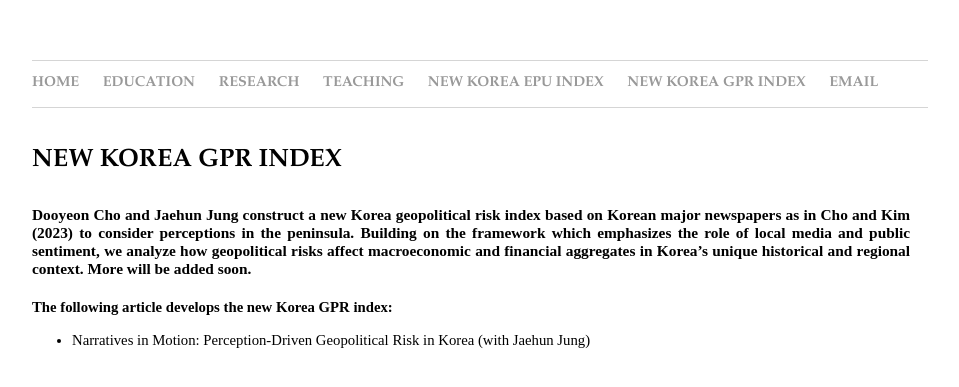
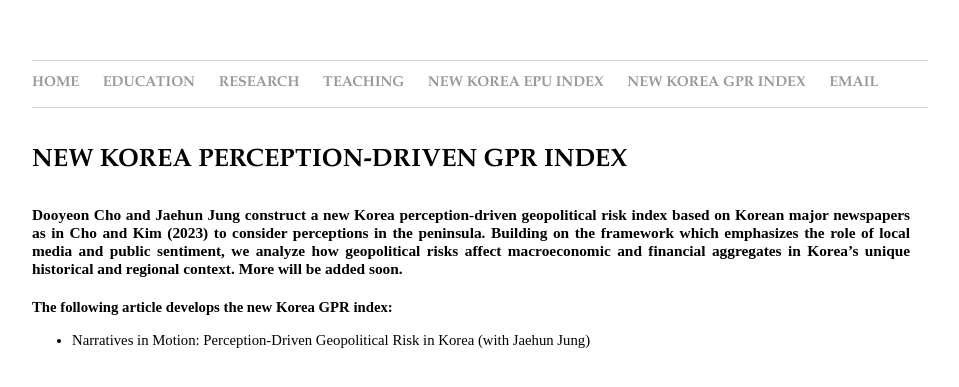
Before and after one commit to dooyeoncho/dooyeoncho.github.io, a Jekyll site: the page built from pages/new_korean_gpr_index.html, in a window 1280 px wide. Shown: the top 387 px of the page, without its empty margins (160-1119 px from the left). Built offline with Jekyll 4.4.1, drawn with Linux system fonts in a browser that asks for light colours.

Commit message:
Update new_korean_gpr_index.html

```diff
--- a/pages/new_korean_gpr_index.html
+++ b/pages/new_korean_gpr_index.html
@@ -17,10 +17,10 @@
 </style>
 
 <div>
-<h1 class="headerstyle">NEW KOREA GPR INDEX</h1>
+<h1 class="headerstyle">NEW KOREA PERCEPTION-DRIVEN GPR INDEX</h1>
 </div>
 <div><b>
-			<div><span>Dooyeon Cho and Jaehun Jung construct a new Korea geopolitical risk index based on Korean major newspapers as in Cho and Kim (2023) to consider perceptions in the peninsula. Building on the framework which emphasizes the role of local media and public sentiment, we analyze how geopolitical
+			<div><span>Dooyeon Cho and Jaehun Jung construct a new Korea perception-driven geopolitical risk index based on Korean major newspapers as in Cho and Kim (2023) to consider perceptions in the peninsula. Building on the framework which emphasizes the role of local media and public sentiment, we analyze how geopolitical
 risks affect macroeconomic and financial aggregates in Korea’s unique historical and regional context. More will be added soon.
       </span> &nbsp;
 </b>
```
